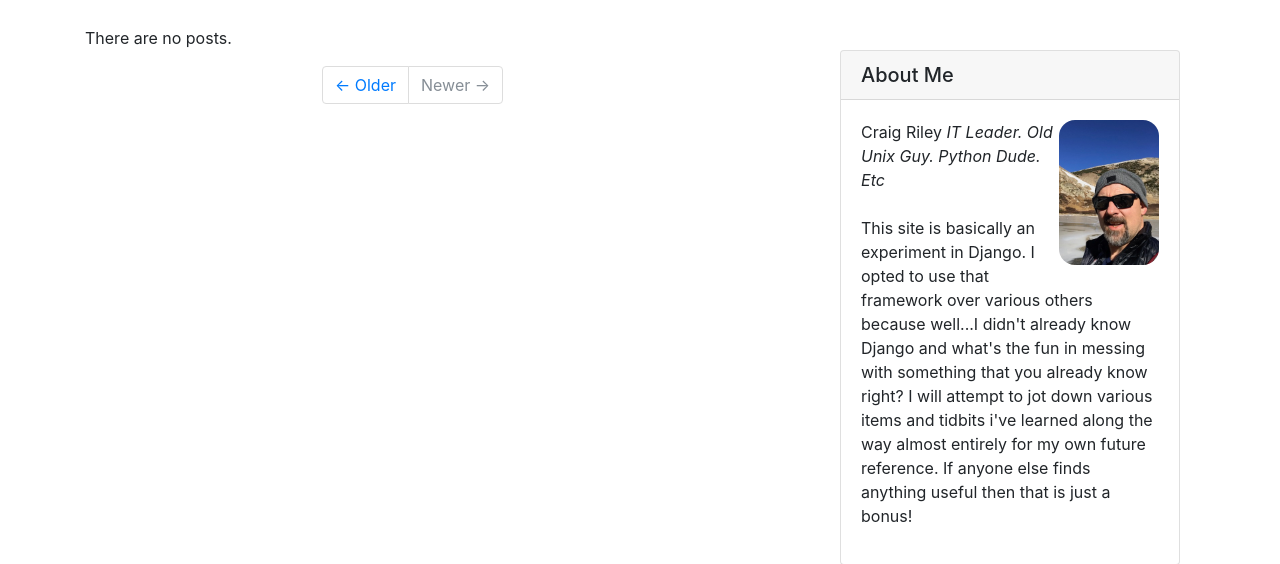
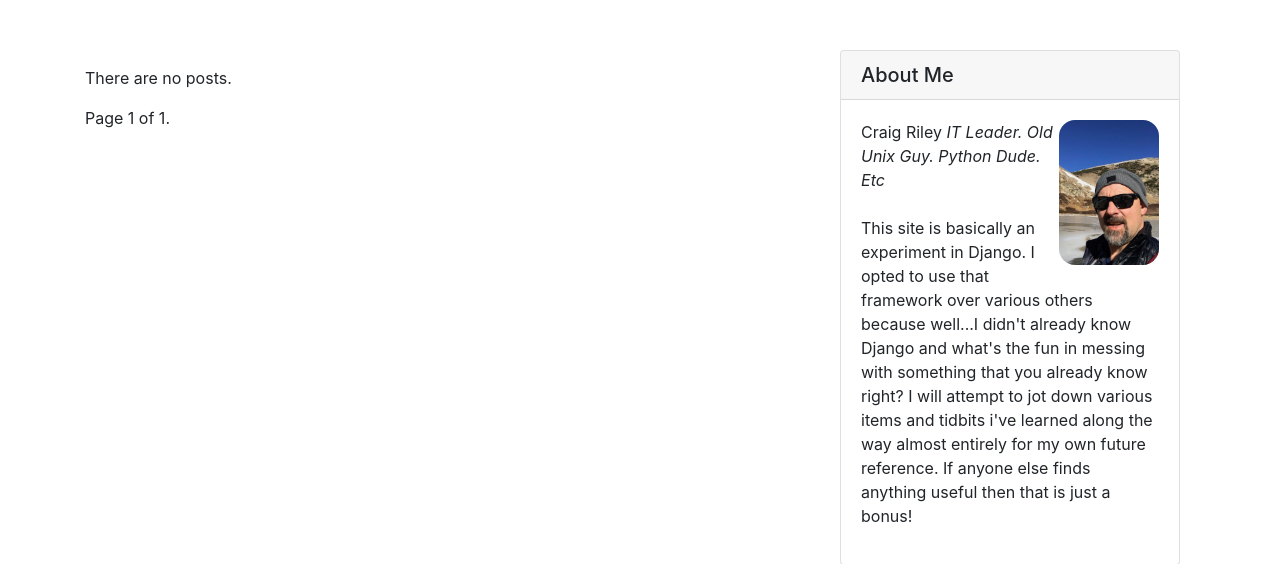
Before and after one commit to craigriley39/mysite, a Django app: page /blog/ in a window 1280 px wide. Shown: the part 70-634 px from the top of the page. Run offline with Django 3.2, Linux system fonts and the light colour scheme; data that the repository does not hold is empty; some libraries are stand-ins or nearby versions.

Commit message:
fixed photo load from blog/add updated pagination links

```diff
--- a/blog/templates/index.html
+++ b/blog/templates/index.html
@@ -55,15 +55,14 @@
 
 
 </div>
+
+
+       <p>&nbsp;</p>
 {% if posts %}
 
         {% for post in posts %}
         <!-- Blog Entries Column -->
-        <div class="col-sm-8">
-
-          <h1 class="my-4">Hashedvalue.com<br>
-            <small>-Just some rambling thoughts</small>
-          </h1>
+ <div class="col-sm-8">
 
           <!-- Blog Post -->
           <div class="card mb-4">
@@ -87,17 +86,30 @@
     {% else %}
       <p>There are no posts.</p>
    {% endif %}
-                  </div>
+
   <!-- Pagination -->
-          <ul class="pagination justify-content-center mb-4">
-            <li class="page-item">
-              <a class="page-link" href="#">&larr; Older</a>
-            </li>
-            <li class="page-item disabled">
-              <a class="page-link" href="#">Newer &rarr;</a>
-            </li>
-          </ul>
-      </div>
+
+<div class="pagination">
+    <span class="step-links  ">
+         <span class="current">
+            Page {{ posts.number }} of {{ posts.paginator.num_pages }}.<br>
+        </span>
+
+        {% if posts.has_previous %}
+            <a class="btn btn-primary"  href="?page=1">&laquo; first</a>
+            <a class="btn btn-primary" href="?page={{ contacts.previous_page_number }}">< previous</a>
+        {% endif %}
+
+
+        {% if posts.has_next %}
+            <a class="btn btn-primary" href="?page={{ posts.next_page_number }}">next ></a>
+            <a class="btn btn-primary" href="?page={{ posts.paginator.num_pages }}">last &raquo;</a>
+        <br>
+        {% endif %}
+    </span>
+</div>
+
+</diddv>
 
 
 
@@ -105,7 +117,7 @@
 
 
 
-        </div>
+
 
       </div>
     </div>
```
